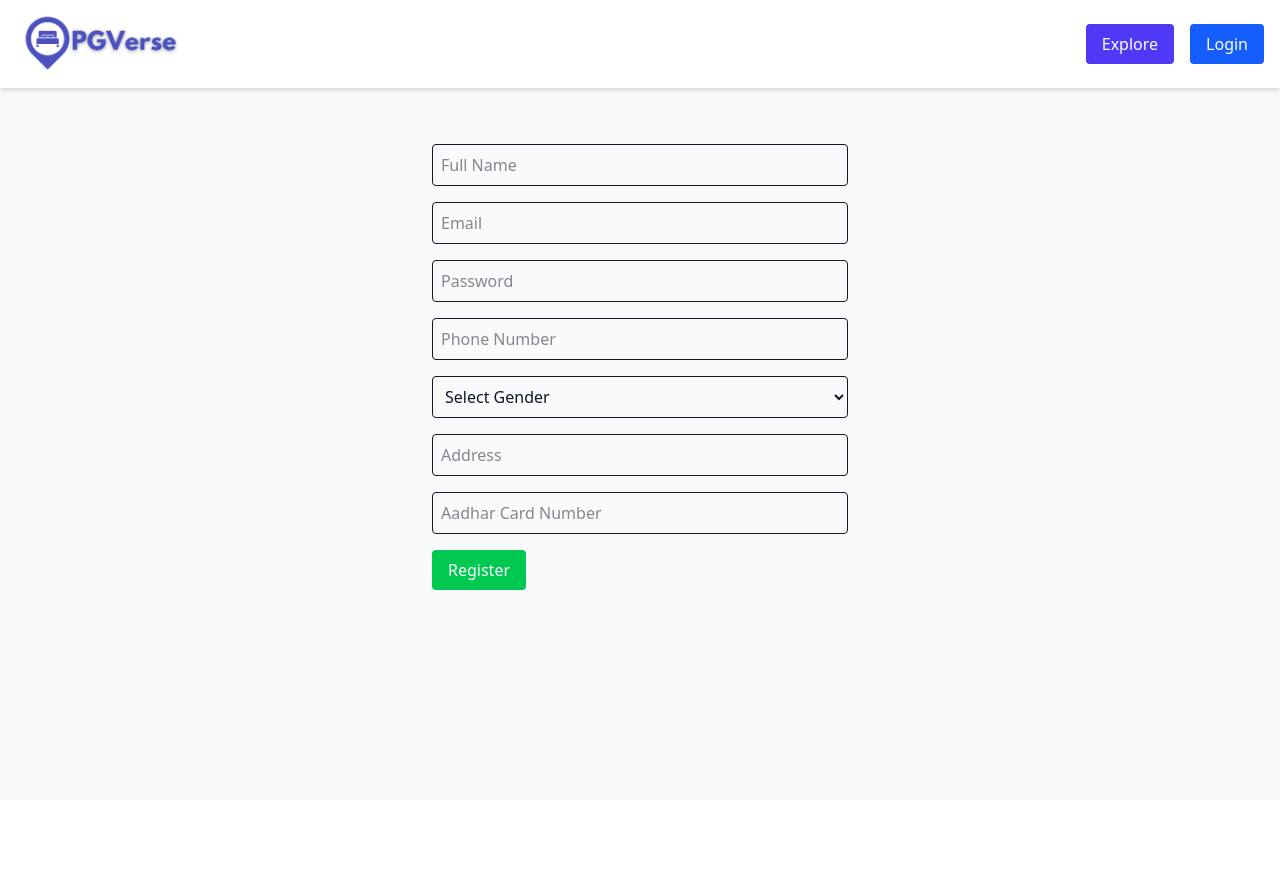
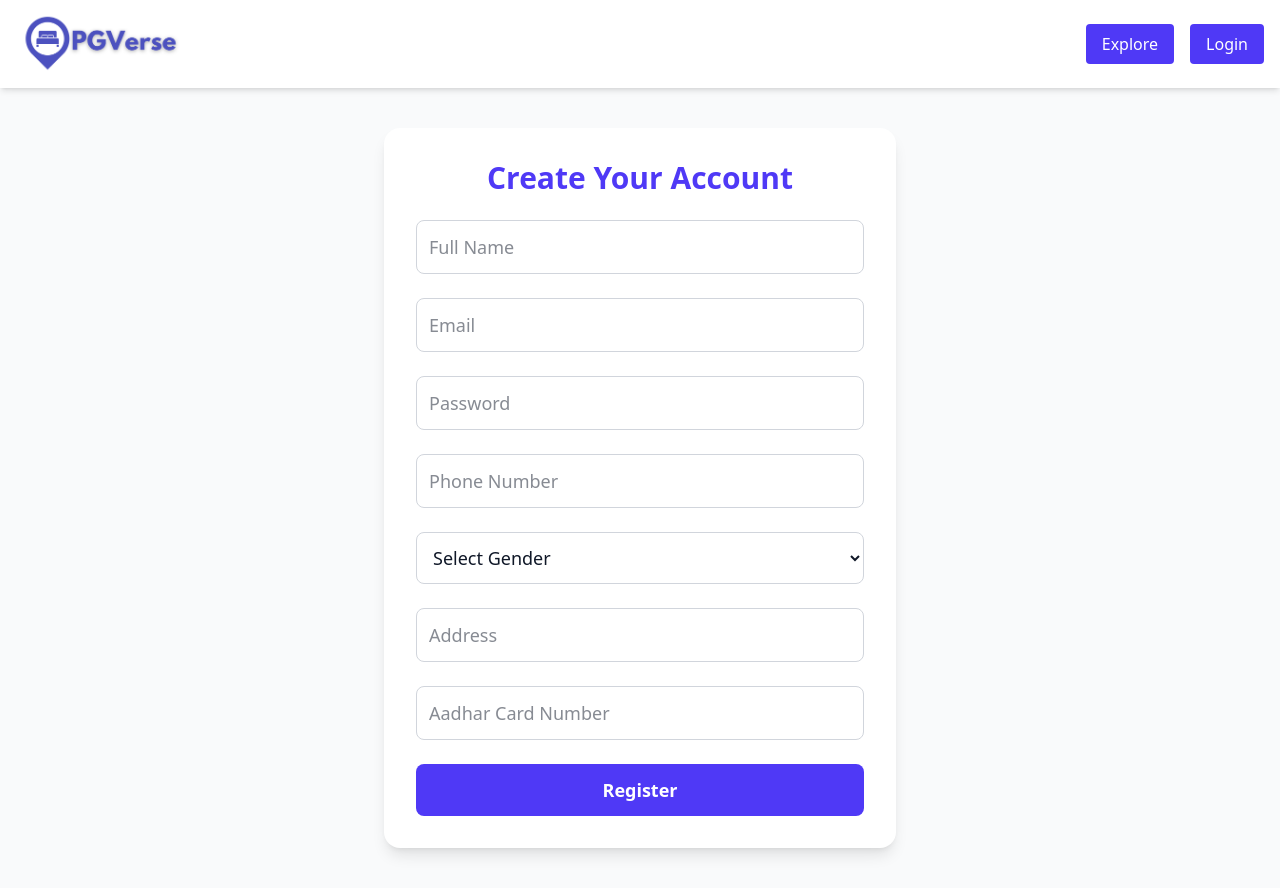
Before and after one commit to Aditi-Ghodke/PGVerse, a React (Vite) app in the folder PGVerse/frontend/: page /register in a window 1280 px wide. Before the commit the page ends 800 px from the top, so only its background shows below. Built offline with nearby package versions, Linux system fonts and the light colour scheme.

Commit message:
fixed ui of about us, added some new PG and room images

```diff
--- a/PGVerse/frontend/src/App.jsx
+++ b/PGVerse/frontend/src/App.jsx
@@ -91,6 +91,7 @@ import NotFound from "./pages/NotFound";
 import PrivateRoute from "./routes/PrivateRoute";
 import Navbar from "./components/Navbar";
 import AboutUs from "./components/AboutUs";
+import PGList from "./components/PGList";
 
 function App() {
   return (
@@ -101,14 +102,15 @@ function App() {
 
           {/* Public Routes */}
           <Route path="/" element={<LandingPage />} />
-          <Route path="/home" element={<HomePage />} />
+          {/* <Route path="/home" element={<HomePage />} /> */}
+          <Route path="/home" element={<PGList />} />
           <Route path="/about" element={<AboutUs />} />
            <Route path="/register" element={<Register />} />
           <Route path="/pg/:pgId" element={<PgDetailsPage />} />
           <Route
             path="/login"
             element={
-              <div className="flex items-center justify-center min-h-screen bg-gradient-to-r from-blue-400 to-indigo-600">
+              <div className="flex items-center justify-center min-h-screen ">
                 <Login />
               </div>
             }
--- a/PGVerse/frontend/src/components/Navbar.jsx
+++ b/PGVerse/frontend/src/components/Navbar.jsx
@@ -103,7 +103,7 @@ const Navbar = () => {
             <div className="hidden md:flex items-center gap-4">
                 <button
                     onClick={() => navigate("/home")}
-        className="bg-indigo-600 text-white px-4 py-2 rounded hover:bg-blue-700"
+                    className="bg-indigo-600 text-white px-4 py-2 rounded hover:bg-gray-600 transition duration-300"
                 >
                     Explore
                 </button>
@@ -111,7 +111,7 @@ const Navbar = () => {
             {!isLoggedIn ? (
                 <button
                     onClick={handleLoginRedirect}
-            className="bg-blue-600 text-white px-4 py-2 rounded hover:bg-blue-700"
+                    className="bg-indigo-600 text-white px-4 py-2 rounded hover:bg-gray-600 transition duration-300"
                 >
                     Login
                 </button>
--- a/PGVerse/frontend/src/components/PGList.jsx
+++ b/PGVerse/frontend/src/components/PGList.jsx
@@ -3,6 +3,7 @@ import { getAllPg } from "../api/pgpropertyApi";
 import { useNavigate } from "react-router-dom";
 import { FiMapPin } from "react-icons/fi";
 import { MdCategory } from "react-icons/md";
+import Footer from "./Footer";
 
 const PGList = () => {
   const [pgs, setPGs] = useState([]);
@@ -55,6 +56,7 @@ const PGList = () => {
   }, [locationFilter, categoryFilter, pgs]);
 
   return (
+    <div>
     <div className="p-6">
       <div className="flex flex-col sm:flex-row sm:items-center gap-4 mb-6 justify-end">
         <label className="text-lg font-semibold">Find your PG</label>
@@ -118,6 +120,8 @@ const PGList = () => {
         <p className="text-center text-gray-500">No PGs found matching your criteria.</p>
       )}
     </div>
+      <Footer/>
+    </div>
   );
 };
 
--- a/PGVerse/frontend/src/pages/PgDetailsPage.jsx
+++ b/PGVerse/frontend/src/pages/PgDetailsPage.jsx
@@ -2,7 +2,6 @@ import React, { useEffect, useState } from "react";
 import { useParams, useNavigate, useLocation } from "react-router-dom";
 import { addReview,   createRazorpayOrder, makeBooking, makePayment  } from "../api/userApi";
 import { getPgById, getRoomsByPgId, getReviewsByPgId } from "../api/pgpropertyApi";
-
 
 const PgDetailsPage = () => {
   const { pgId } = useParams();
--- a/PGVerse/frontend/src/pages/Register.jsx
+++ b/PGVerse/frontend/src/pages/Register.jsx
@@ -1,132 +1,124 @@
 // import { useState } from "react";
+// import { registerUser } from "../api/userApi"; // adjust the path as needed
 // import { useNavigate } from "react-router-dom";
-// import authService from "e"; // adjust path if needed
 
 // const Register = () => {
-//   const navigate = useNavigate();
-
 //   const [formData, setFormData] = useState({
 //     name: "",
 //     email: "",
 //     password: "",
-//     role: "",
+//     phone: "",
+//     gender: "",
+//     address: "",
+//     card: "",
 //   });
 
-//   const [error, setError] = useState("");
+//   const navigate = useNavigate();
 
 //   const handleChange = (e) => {
-//     setFormData({ ...formData, [e.target.name]: e.target.value });
+//     const { name, value } = e.target;
+//     setFormData((prev) => ({
+//       ...prev,
+//       [name]: value,
+//     }));
 //   };
 
-//   const handleRegister = async (e) => {
+//   const handleSubmit = async (e) => {
 //     e.preventDefault();
-//     setError("");
 
 //     try {
-//       const response = await authService.register(formData);
-//       if (response.status === 200 || response.status === 201) {
-//         navigate("/"); // redirect to login
-//       }
+//       await registerUser(formData);
+//       alert("Registration successful! Please login.");
+//       navigate("/login");
 //     } catch (err) {
-//       setError("Registration failed. Try again.");
+//       console.error(err);
+//       alert("Registration failed. Please check your inputs and try again.");
 //     }
 //   };
 
 //   return (
-//     <div className="min-h-screen flex items-center justify-center bg-gray-100">
-//       <form onSubmit={handleRegister} className="bg-white p-8 rounded-lg shadow-md w-full max-w-md">
-//         <h2 className="text-2xl font-bold mb-6 text-center">Register</h2>
-
-//         {error && <p className="text-red-500 mb-4 text-sm">{error}</p>}
-
-//         <div className="mb-4">
-//           <label className="block text-gray-700 mb-1">Name</label>
-//           <input
-//             type="text"
-//             name="name"
-//             required
-//             onChange={handleChange}
-//             className="w-full px-4 py-2 border rounded-md"
-//           />
-//         </div>
-
-//         <div className="mb-4">
-//           <label className="block text-gray-700 mb-1">Email</label>
-//           <input
-//             type="email"
-//             name="email"
-//             required
-//             onChange={handleChange}
-//             className="w-full px-4 py-2 border rounded-md"
-//           />
-//         </div>
-
-//         <div className="mb-4">
-//           <label className="block text-gray-700 mb-1">Password</label>
-//           <input
-//             type="password"
-//             name="password"
-//             required
-//             onChange={handleChange}
-//             className="w-full px-4 py-2 border rounded-md"
-//           />
-//         </div>
-
-//         <div className="mb-4">
-//           <label className="block text-gray-700 mb-1">Phone</label>
-//           <input
-//             type="tel"
-//             name="phone"
-//             required
-//             onChange={handleChange}
-//             className="w-full px-4 py-2 border rounded-md"
-//           />
-//         </div>
-
-//         <div className="mb-4">
-//           <label className="block text-gray-700 mb-1">Gender</label>
-//           <input
-//             type="text"
-//             name="gender"
-//             required
-//             onChange={handleChange}
-//             className="w-full px-4 py-2 border rounded-md"
-//           />
-//         </div>
-
-//         <div className="mb-4">
-//           <label className="block text-gray-700 mb-1">Address</label>
-//           <input
-//             type="text"
-//             name="address"
-//             required
-//             onChange={handleChange}
-//             className="w-full px-4 py-2 border rounded-md"
-//           />
-//         </div>
-
-//         <div className="mb-4">
-//           <label className="block text-gray-700 mb-1">Aadhar Card</label>
-//           <input
-//             type="text"
-//             name="card"
-//             required
-//             onChange={handleChange}
-//             className="w-full px-4 py-2 border rounded-md"
-//           />
-//         </div>
-//         <button
-//           type="submit"
-//           className="w-full bg-green-600 text-white py-2 rounded hover:bg-green-700"
-//         >
-//           Register
-//         </button>
-//       </form>
-//     </div>
+//     <form
+//       onSubmit={handleSubmit}
+//       className="p-4 max-w-md mx-auto mt-10 space-y-4"
+//     >
+//       <input
+//         type="text"
+//         name="name"
+//         placeholder="Full Name"
+//         className="w-full p-2 border rounded"
+//         value={formData.name}
+//         onChange={handleChange}
+//         required
+//       />
+//       <input
+//         type="email"
+//         name="email"
+//         placeholder="Email"
+//         className="w-full p-2 border rounded"
+//         value={formData.email}
+//         onChange={handleChange}
+//         required
+//       />
+//       <input
+//         type="password"
+//         name="password"
+//         placeholder="Password"
+//         className="w-full p-2 border rounded"
+//         value={formData.password}
+//         onChange={handleChange}
+//         required
+//       />
+//       <input
+//         type="text"
+//         name="phone"
+//         placeholder="Phone Number"
+//         className="w-full p-2 border rounded"
+//         value={formData.phone}
+//         onChange={handleChange}
+//         required
+//       />
+//       <select
+//         name="gender"
+//         className="w-full p-2 border rounded"
+//         value={formData.gender}
+//         onChange={handleChange}
+//         required
+//       >
+//         <option value="">Select Gender</option>
+//         <option value="MALE">Male</option>
+//         <option value="FEMALE">Female</option>
+//         <option value="OTHER">Other</option>
+//       </select>
+//       <input
+//         type="text"
+//         name="address"
+//         placeholder="Address"
+//         className="w-full p-2 border rounded"
+//         value={formData.address}
+//         onChange={handleChange}
+//         required
+//       />
+//       <input
+//         type="text"
+//         name="card"
+//         placeholder="Aadhar Card Number"
+//         className="w-full p-2 border rounded"
+//         value={formData.card}
+//         onChange={handleChange}
+//         required
+//       />
+//       <button
+//         type="submit"
+//         className="bg-green-500 text-white px-4 py-2 rounded hover:bg-green-600"
+//       >
+//         Register
+//       </button>
+//     </form>
 //   );
 // };
 
 // export default Register;
+
 import { useState } from "react";
 import { registerUser } from "../api/userApi"; // adjust the path as needed
 import { useNavigate } from "react-router-dom";
@@ -142,7 +134,49 @@ const Register = () => {
     card: "",
   });
 
+  const [errors, setErrors] = useState({});
   const navigate = useNavigate();
+
+  const validate = () => {
+    let tempErrors = {};
+
+    if (!formData.name.trim()) {
+      tempErrors.name = "Full Name is required";
+    }
+
+    if (!formData.email.trim()) {
+      tempErrors.email = "Email is required";
+    } else if (!/\S+@\S+\.\S+/.test(formData.email)) {
+      tempErrors.email = "Invalid email format";
+    }
+
+    if (!formData.password.trim()) {
+      tempErrors.password = "Password is required";
+    } else if (formData.password.length < 6) {
+      tempErrors.password = "Password must be at least 6 characters";
+    }
+
+    if (!formData.phone.trim()) {
+      tempErrors.phone = "Phone number is required";
+    } else if (!/^[0-9]{10}$/.test(formData.phone)) {
+      tempErrors.phone = "Phone number must be 10 digits";
+    }
+
+    if (!formData.gender) {
+      tempErrors.gender = "Gender is required";
+    }
+
+    // No validation for address as per your request
+
+    if (!formData.card.trim()) {
+      tempErrors.card = "Aadhar card number is required";
+    } else if (!/^\d{12}$/.test(formData.card)) {
+      tempErrors.card = "Aadhar number must be 12 digits";
+    }
+
+    setErrors(tempErrors);
+    return Object.keys(tempErrors).length === 0;
+  };
 
   const handleChange = (e) => {
     const { name, value } = e.target;
@@ -154,6 +188,7 @@ const Register = () => {
 
   const handleSubmit = async (e) => {
     e.preventDefault();
+    if (!validate()) return;
 
     try {
       await registerUser(formData);
@@ -166,83 +201,125 @@ const Register = () => {
   };
 
   return (
+    <div className="flex items-center justify-center min-h-screen bg-gray-50">
       <form
         onSubmit={handleSubmit}
-      className="p-4 max-w-md mx-auto mt-10 space-y-4"
+        className="w-full max-w-lg p-8 space-y-6 bg-white rounded-2xl shadow-lg"
       >
+        <h1 className="text-3xl font-bold text-center text-indigo-600">
+          Create Your Account
+        </h1>
+
+        {/* Full Name */}
+        <div>
           <input
             type="text"
             name="name"
             placeholder="Full Name"
-        className="w-full p-2 border rounded"
+            className="w-full p-3 text-lg border border-gray-300 rounded-lg focus:outline-none focus:ring-2 focus:ring-indigo-400"
             value={formData.name}
             onChange={handleChange}
-        required
           />
+          {errors.name && <p className="text-red-500 text-sm">{errors.name}</p>}
+        </div>
+
+        {/* Email */}
+        <div>
           <input
             type="email"
             name="email"
             placeholder="Email"
-        className="w-full p-2 border rounded"
+            className="w-full p-3 text-lg border border-gray-300 rounded-lg focus:outline-none focus:ring-2 focus:ring-indigo-400"
             value={formData.email}
             onChange={handleChange}
-        required
           />
+          {errors.email && (
+            <p className="text-red-500 text-sm">{errors.email}</p>
+          )}
+        </div>
+
+        {/* Password */}
+        <div>
           <input
             type="password"
             name="password"
             placeholder="Password"
-        className="w-full p-2 border rounded"
+            className="w-full p-3 text-lg border border-gray-300 rounded-lg focus:outline-none focus:ring-2 focus:ring-indigo-400"
             value={formData.password}
             onChange={handleChange}
-        required
           />
+          {errors.password && (
+            <p className="text-red-500 text-sm">{errors.password}</p>
+          )}
+        </div>
+
+        {/* Phone */}
+        <div>
           <input
             type="text"
             name="phone"
             placeholder="Phone Number"
-        className="w-full p-2 border rounded"
+            className="w-full p-3 text-lg border border-gray-300 rounded-lg focus:outline-none focus:ring-2 focus:ring-indigo-400"
             value={formData.phone}
             onChange={handleChange}
-        required
           />
+          {errors.phone && (
+            <p className="text-red-500 text-sm">{errors.phone}</p>
+          )}
+        </div>
+
+        {/* Gender */}
+        <div>
           <select
             name="gender"
-        className="w-full p-2 border rounded"
+            className="w-full p-3 text-lg border border-gray-300 rounded-lg focus:outline-none focus:ring-2 focus:ring-indigo-400"
             value={formData.gender}
             onChange={handleChange}
-        required
           >
             <option value="">Select Gender</option>
             <option value="MALE">Male</option>
             <option value="FEMALE">Female</option>
             <option value="OTHER">Other</option>
           </select>
+          {errors.gender && (
+            <p className="text-red-500 text-sm">{errors.gender}</p>
+          )}
+        </div>
+
+        {/* Address  */}
         <input
           type="text"
           name="address"
           placeholder="Address"
-        className="w-full p-2 border rounded"
+          className="w-full p-3 text-lg border border-gray-300 rounded-lg focus:outline-none focus:ring-2 focus:ring-indigo-400"
           value={formData.address}
           onChange={handleChange}
-        required
         />
+
+        {/* Aadhar */}
+        <div>
           <input
             type="text"
             name="card"
             placeholder="Aadhar Card Number"
-        className="w-full p-2 border rounded"
+            className="w-full p-3 text-lg border border-gray-300 rounded-lg focus:outline-none focus:ring-2 focus:ring-indigo-400"
             value={formData.card}
             onChange={handleChange}
-        required
           />
+          {errors.card && (
+            <p className="text-red-500 text-sm">{errors.card}</p>
+          )}
+        </div>
+
+        {/* Submit */}
         <button
           type="submit"
-        className="bg-green-500 text-white px-4 py-2 rounded hover:bg-green-600"
+          className="w-full py-3 text-lg font-semibold text-white bg-indigo-600 rounded-lg hover:bg-gray-600 transition duration-300"
         >
           Register
         </button>
       </form>
+    </div>
   );
 };
 
```
Also changed, not shown: PGVerse/frontend/src/components/AboutUs.jsx (+12 -4 lines), PGVerse/frontend/src/pages/Login.jsx (+158 -14 lines), 14 other files (tests, documents, lock files or other folders). Lines whose indentation alone changed are shown as unchanged.
